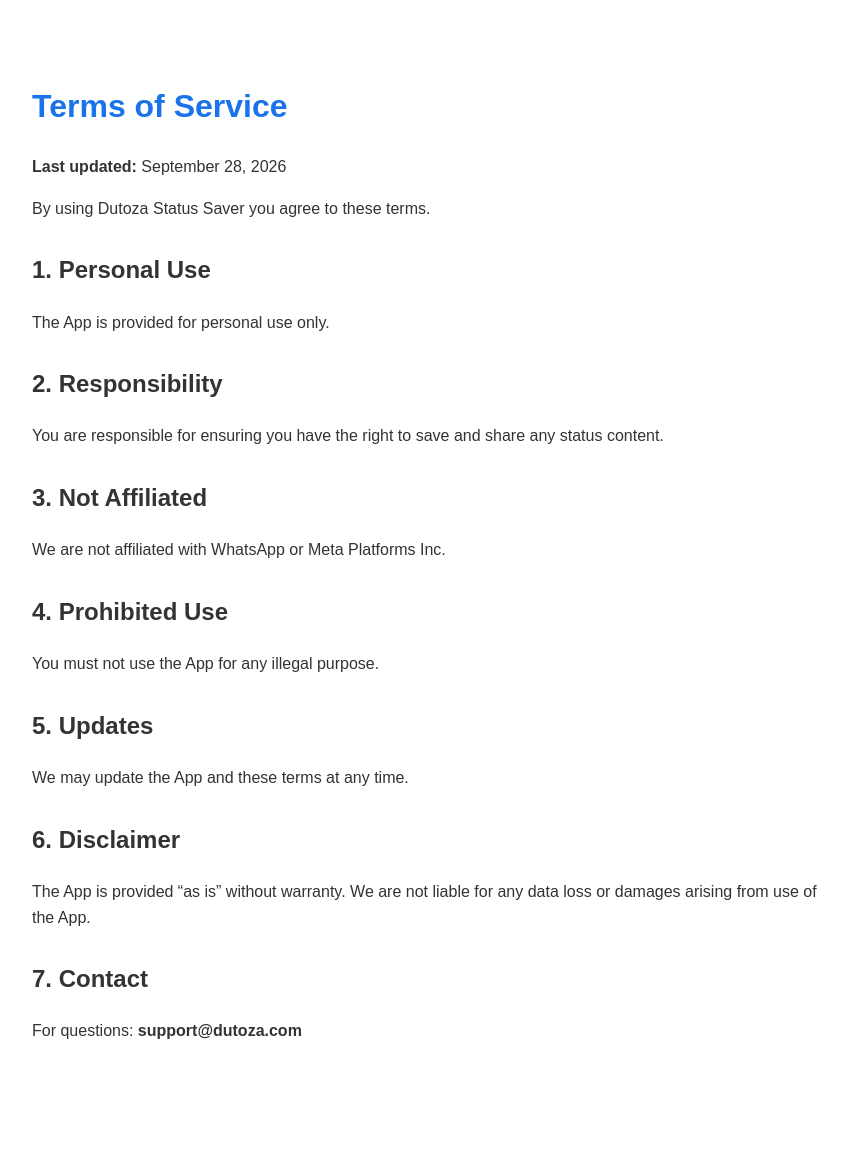
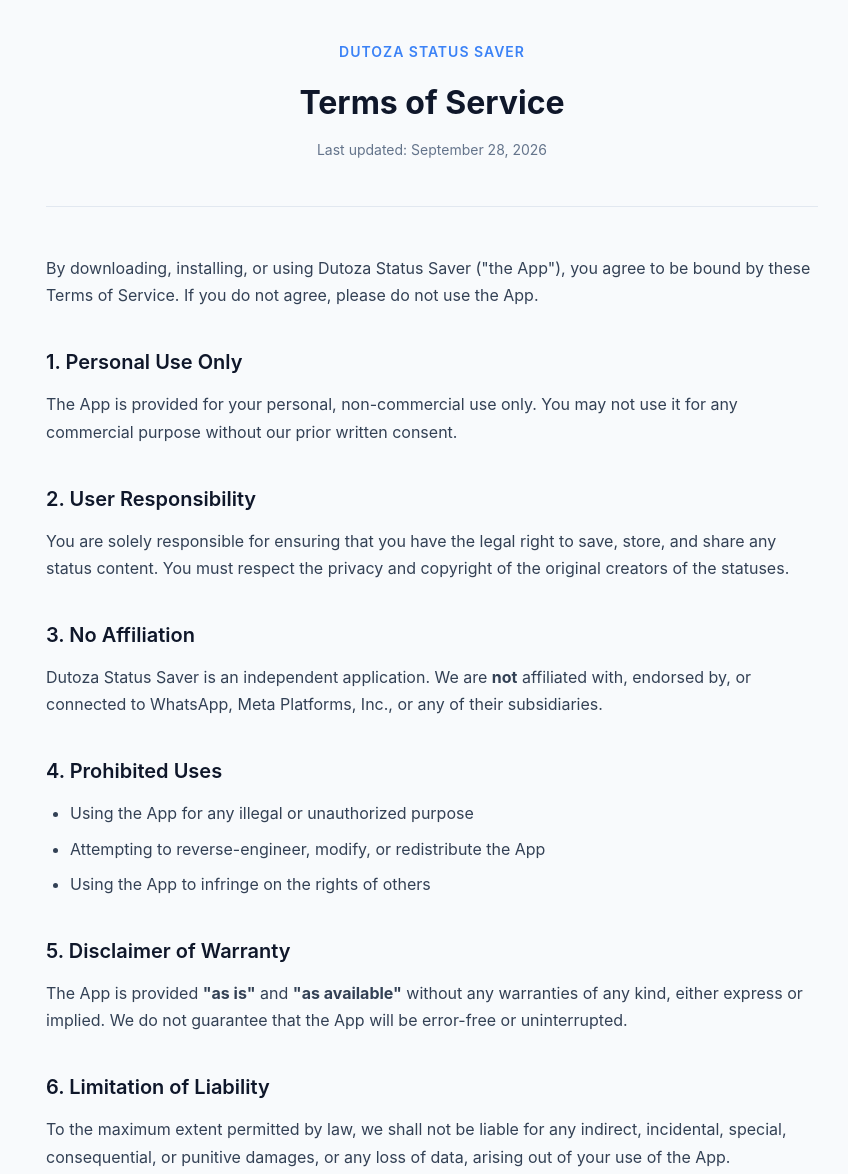
Before and after one commit to keyramkey/dutoza-legal, a plain HTML site: page terms.html in a window 1280 px wide. Shown: the top 1174 px of the page, without its empty margins (208-1056 px from the left). Before the commit the page ends 1120 px from the top, so only its background shows below. Drawn offline with Linux system fonts and the light colour scheme.

Commit message:
Update terms.html

```diff
--- a/terms.html
+++ b/terms.html
@@ -3,37 +3,148 @@
 <head>
     <meta charset="UTF-8">
     <meta name="viewport" content="width=device-width, initial-scale=1.0">
-    <title>Terms of Service - Dutoza Status Saver</title>
+    <title>Terms of Service – Dutoza Status Saver</title>
     <style>
-        body { font-family: Arial, sans-serif; max-width: 800px; margin: 40px auto; padding: 20px; line-height: 1.6; color: #333; }
-        h1 { color: #1a73e8; }
-        h2 { margin-top: 30px; }
+        :root {
+            --primary: #0f172a;
+            --accent: #3b82f6;
+            --text: #334155;
+            --light: #f8fafc;
+            --border: #e2e8f0;
+        }
+        * { margin: 0; padding: 0; box-sizing: border-box; }
+        body {
+            font-family: -apple-system, BlinkMacSystemFont, 'Segoe UI', Roboto, Oxygen, Ubuntu, sans-serif;
+            background: var(--light);
+            color: var(--text);
+            line-height: 1.7;
+        }
+        .container {
+            max-width: 820px;
+            margin: 0 auto;
+            padding: 40px 24px 80px;
+        }
+        header {
+            text-align: center;
+            margin-bottom: 48px;
+            padding-bottom: 32px;
+            border-bottom: 1px solid var(--border);
+        }
+        .logo {
+            font-size: 14px;
+            font-weight: 600;
+            color: var(--accent);
+            letter-spacing: 1px;
+            text-transform: uppercase;
+            margin-bottom: 12px;
+        }
+        h1 {
+            font-size: 32px;
+            color: var(--primary);
+            font-weight: 700;
+            margin-bottom: 8px;
+        }
+        .updated {
+            font-size: 14px;
+            color: #64748b;
+        }
+        h2 {
+            font-size: 20px;
+            color: var(--primary);
+            margin: 36px 0 12px;
+            font-weight: 600;
+        }
+        p, li {
+            font-size: 16px;
+            margin-bottom: 12px;
+        }
+        ul {
+            padding-left: 24px;
+            margin-bottom: 16px;
+        }
+        li { margin-bottom: 8px; }
+        a {
+            color: var(--accent);
+            text-decoration: none;
+            font-weight: 500;
+        }
+        a:hover { text-decoration: underline; }
+        .highlight {
+            background: #eff6ff;
+            border-left: 4px solid var(--accent);
+            padding: 16px 20px;
+            margin: 24px 0;
+            border-radius: 0 8px 8px 0;
+        }
+        footer {
+            margin-top: 60px;
+            padding-top: 24px;
+            border-top: 1px solid var(--border);
+            text-align: center;
+            font-size: 14px;
+            color: #64748b;
+        }
+        .contact-box {
+            background: white;
+            border: 1px solid var(--border);
+            border-radius: 12px;
+            padding: 24px;
+            margin-top: 32px;
+            text-align: center;
+        }
+        .contact-box a {
+            font-size: 18px;
+            font-weight: 600;
+        }
     </style>
 </head>
 <body>
-    <h1>Terms of Service</h1>
-    <p><strong>Last updated:</strong> September 28, 2026</p>
-    <p>By using Dutoza Status Saver you agree to these terms.</p>
+    <div class="container">
+        <header>
+            <div class="logo">Dutoza Status Saver</div>
+            <h1>Terms of Service</h1>
+            <p class="updated">Last updated: September 28, 2026</p>
+        </header>
 
-    <h2>1. Personal Use</h2>
-    <p>The App is provided for personal use only.</p>
+        <p>By downloading, installing, or using Dutoza Status Saver ("the App"), you agree to be bound by these Terms of Service. If you do not agree, please do not use the App.</p>
 
-    <h2>2. Responsibility</h2>
-    <p>You are responsible for ensuring you have the right to save and share any status content.</p>
+        <h2>1. Personal Use Only</h2>
+        <p>The App is provided for your personal, non-commercial use only. You may not use it for any commercial purpose without our prior written consent.</p>
 
-    <h2>3. Not Affiliated</h2>
-    <p>We are not affiliated with WhatsApp or Meta Platforms Inc.</p>
+        <h2>2. User Responsibility</h2>
+        <p>You are solely responsible for ensuring that you have the legal right to save, store, and share any status content. You must respect the privacy and copyright of the original creators of the statuses.</p>
 
-    <h2>4. Prohibited Use</h2>
-    <p>You must not use the App for any illegal purpose.</p>
+        <h2>3. No Affiliation</h2>
+        <p>Dutoza Status Saver is an independent application. We are <strong>not</strong> affiliated with, endorsed by, or connected to WhatsApp, Meta Platforms, Inc., or any of their subsidiaries.</p>
 
-    <h2>5. Updates</h2>
-    <p>We may update the App and these terms at any time.</p>
+        <h2>4. Prohibited Uses</h2>
+        <ul>
+            <li>Using the App for any illegal or unauthorized purpose</li>
+            <li>Attempting to reverse-engineer, modify, or redistribute the App</li>
+            <li>Using the App to infringe on the rights of others</li>
+        </ul>
 
-    <h2>6. Disclaimer</h2>
-    <p>The App is provided “as is” without warranty. We are not liable for any data loss or damages arising from use of the App.</p>
+        <h2>5. Disclaimer of Warranty</h2>
+        <p>The App is provided <strong>"as is"</strong> and <strong>"as available"</strong> without any warranties of any kind, either express or implied. We do not guarantee that the App will be error-free or uninterrupted.</p>
 
-    <h2>7. Contact</h2>
-    <p>For questions: <strong>support@dutoza.com</strong></p>
+        <h2>6. Limitation of Liability</h2>
+        <p>To the maximum extent permitted by law, we shall not be liable for any indirect, incidental, special, consequential, or punitive damages, or any loss of data, arising out of your use of the App.</p>
+
+        <h2>7. Changes to These Terms</h2>
+        <p>We reserve the right to modify these Terms at any time. Continued use of the App after changes constitutes acceptance of the updated Terms.</p>
+
+        <h2>8. Contact</h2>
+        <p>If you have any questions about these Terms of Service, please contact us:</p>
+
+        <div class="contact-box">
+            <p>Email us at</p>
+            <a href="mailto:help@dutoza.com">help@dutoza.com</a>
+        </div>
+
+        <footer>
+            © 2026 Dutoza Status Saver. All rights reserved.<br>
+            Not affiliated with WhatsApp or Meta Platforms, Inc.
+        </footer>
+    </div>
 </body>
 </html>
```
